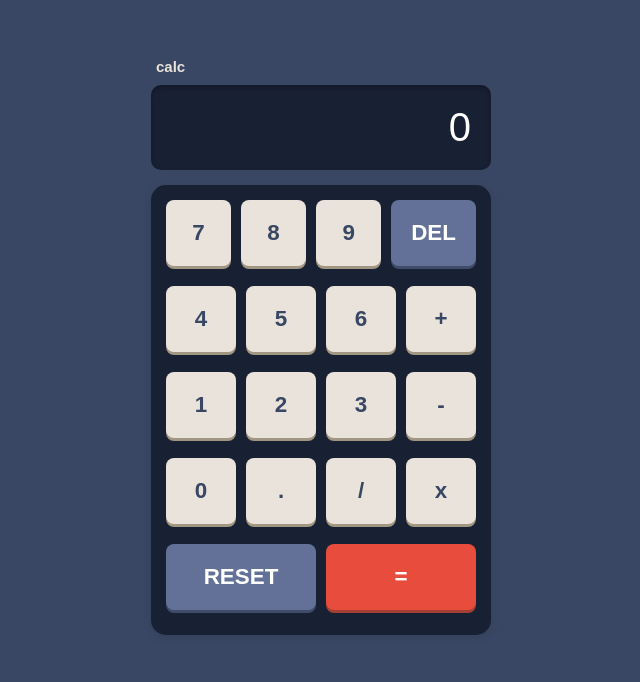
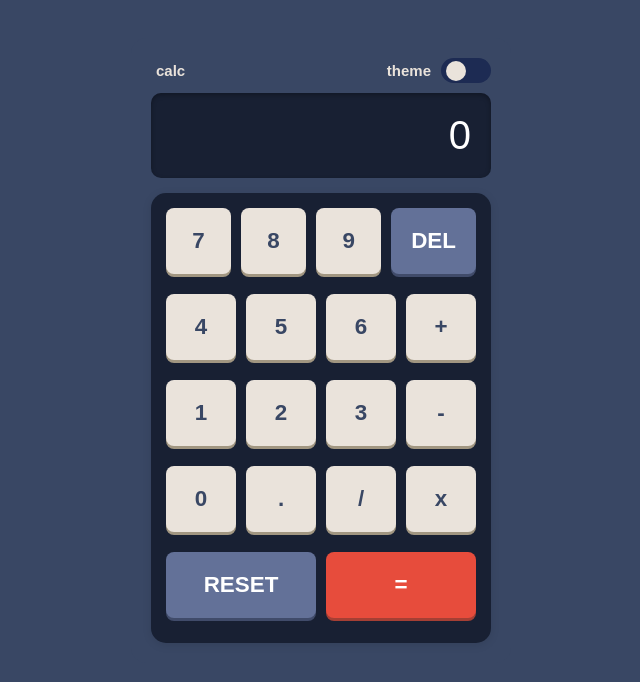
Before and after one commit to ThailanySantos/app-calc, a React (Vite) app in the folder projeto-app-calc/: page / in a window 1280 px wide. Shown: the top 682 px of the page, without its empty margins (319-959 px from the left). Built offline with nearby package versions, Linux system fonts and the light colour scheme.

Commit message:
resultado-final-calc
-- Possibilidade de trocas de temas adicionado
-- Tema dois projetado como o tema light

```diff
--- a/projeto-app-calc/package.json
+++ b/projeto-app-calc/package.json
@@ -10,8 +10,12 @@
     "preview": "vite preview"
   },
   "dependencies": {
+    "@emotion/react": "^11.13.3",
+    "@emotion/styled": "^11.13.0",
+    "@mui/material": "^6.1.1",
     "react": "^18.3.1",
-    "react-dom": "^18.3.1"
+    "react-dom": "^18.3.1",
+    "styled-components": "^6.1.13"
   },
   "devDependencies": {
     "@eslint/js": "^9.9.0",
--- a/projeto-app-calc/src/App.css
+++ b/projeto-app-calc/src/App.css
@@ -1,6 +1,14 @@
 body {
+  margin-top: 3%;
+  transition: background-color 0.3s;
+}
+
+body.dark {
   background-color: #394764;
-  margin-top: 3%;
+}
+
+body.light {
+  background-color: #ededed;
 }
 
 .app {
@@ -9,18 +17,58 @@ body {
   background-color: #394764;
   border-radius: 15px;
   padding: 20px;
-  font-family: 'Arial', sans-serif;
+  font-family: "Arial", sans-serif;
   font-weight: 500;
+  transition: background-color 0.3s;
 }
 
 .calc-header {
+  display: flex;
+  justify-content: space-between;
+  align-items: center;
   text-align: left;
   font-size: 15px;
   color: #eae3db;
   margin-bottom: 10px;
   margin-left: 5px;
-  font-family: 'Arial', sans-serif;
-  font-weight: 600;
+  font-family: "Arial", sans-serif;
+  font-weight: 800;
+}
+
+.theme-selector {
+  display: flex;
+  align-items: center;
+  gap: 10px;
+}
+
+.toggle-switch {
+  width: 50px;
+  height: 25px;
+  background-color: #1d2b53;
+  border-radius: 15px;
+  position: relative;
+  cursor: pointer;
+  transition: background-color 0.3s;
+}
+
+.toggle-switch.light {
+  background-color: #d0cccb;
+}
+
+.switch {
+  width: 20px;
+  height: 20px;
+  background-color: #eae3db;
+  border-radius: 50%;
+  position: absolute;
+  top: 2.5px;
+  left: 5px;
+  transition: transform 0.3s;
+}
+
+.switch.light {
+  transform: translateX(25px);
+  background-color: #ca5603;
 }
 
 .button-panel {
@@ -58,7 +106,7 @@ body {
   border-radius: 8px;
   padding: 20px;
   font-size: 1.4em;
-  font-weight: 700;
+  font-weight: 800;
   cursor: pointer;
   flex: 1;
   margin: 5px;
@@ -66,12 +114,7 @@ body {
   color: #394764;
 }
 
-.button.DEL {
-  background-color: #637198;
-  color: white;
-  box-shadow: 0 3px #404b6a;
-}
-
+.button.DEL,
 .button.RESET {
   background-color: #637198;
   color: white;
@@ -96,3 +139,40 @@ button {
   outline: none;
   transition: background-color 0.3s;
 }
+
+.app.light {
+  background-color: #ededed;
+}
+
+.app.light .calc-header {
+  color: #394764;
+}
+
+.app.light .button-panel {
+  background-color: #d0cccb;
+}
+
+.app.light .display {
+  background-color: #d0cccb;
+  color: #394764;
+}
+
+.app.light .button {
+  background-color: #eae3db;
+  color: #394764;
+  box-shadow: 0 3px #a49d93;
+  font-weight: 800;
+}
+
+.app.light .button.DEL,
+.app.light .button.RESET {
+  background-color: #367f86;
+  box-shadow: 0 3px #245f63;
+  color: #fff;
+}
+
+.app.light .equals {
+  background-color: #ca5603;
+  box-shadow: 0 3px #923802;
+  color: #fff;
+}
--- a/projeto-app-calc/src/App.jsx
+++ b/projeto-app-calc/src/App.jsx
@@ -1,4 +1,4 @@
-import React, { useState } from "react";
+import React, { useState, useEffect } from "react";
 import Display from "./Componentes/Display/display";
 import ButtonPanel from "./Componentes/Button Panel/buttonPanel";
 import "../src/App.css";
@@ -8,6 +8,11 @@ const App = () => {
   const [operator, setOperator] = useState(null);
   const [previousValue, setPreviousValue] = useState(null);
   const [waitingForNewValue, setWaitingForNewValue] = useState(false);
+  const [theme, setTheme] = useState("dark");
+
+  useEffect(() => {
+    document.body.className = theme;
+  }, [theme]);
 
   const handleClick = (buttonName) => {
     if (buttonName === "RESET") {
@@ -87,9 +92,24 @@ const App = () => {
     }
   };
 
+  const toggleTheme = () => {
+    setTheme((prevTheme) => (prevTheme === "dark" ? "light" : "dark"));
+  };
+
   return (
-    <div className="app">
-      <header className="calc-header">calc</header>
+    <div className={`app ${theme}`}>
+      <header className="calc-header">
+        <span>calc</span>
+        <div className="theme-selector">
+          <span>theme</span>
+          <div
+            className={`toggle-switch ${theme === "light" ? "light" : ""}`}
+            onClick={toggleTheme}
+          >
+            <div className={`switch ${theme === "light" ? "light" : ""}`}></div>
+          </div>
+        </div>
+      </header>
       <Display value={displayValue} />
       <ButtonPanel clickHandler={handleClick} />
     </div>
```
Also changed, not shown: package.json (added, +7 -0 lines), projeto-app-calc/src/main.jsx (+7 -6 lines), 2 other files (tests, documents, lock files or other folders).
